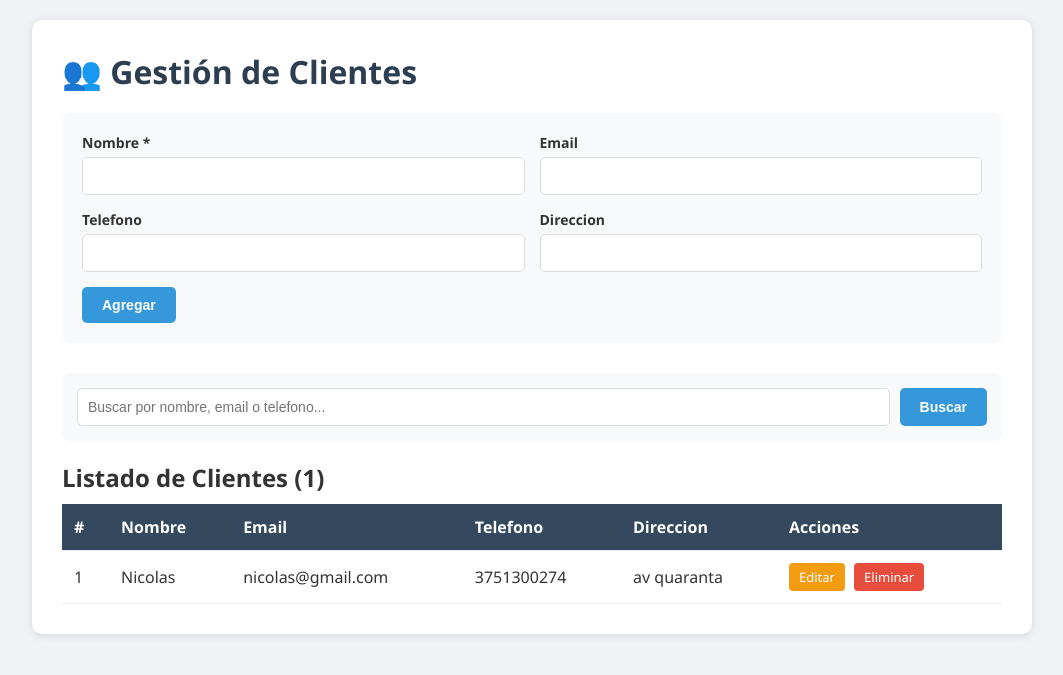
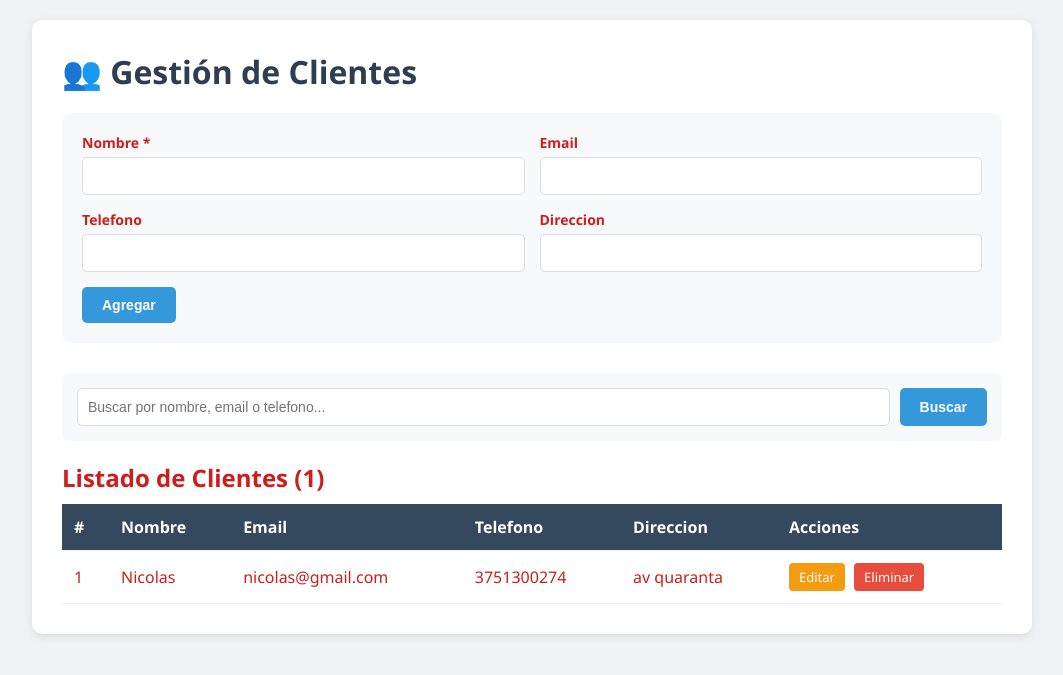
Before and after one commit to NicoMaidanaa/SistemaGestionClientes, a PHP site: page /index.php in a window 1280 px wide. Shown: the top 675 px of the page, without its empty margins (108-1171 px from the left). Run offline with PHP 8.4, Linux system fonts and the light colour scheme; data comes from the database, SQL or seed files in the repository.

Commit message:
Cambio de color a rojo

```diff
--- a/index.php
+++ b/index.php
@@ -103,7 +103,7 @@ if ($busqueda !== '') {
             font-family: 'Segoe UI', sans-serif;
             background: #f0f2f5;
             padding: 20px;
-            color: #333;
+            color: #cd1e1e;
         }
 
         .container {
```
